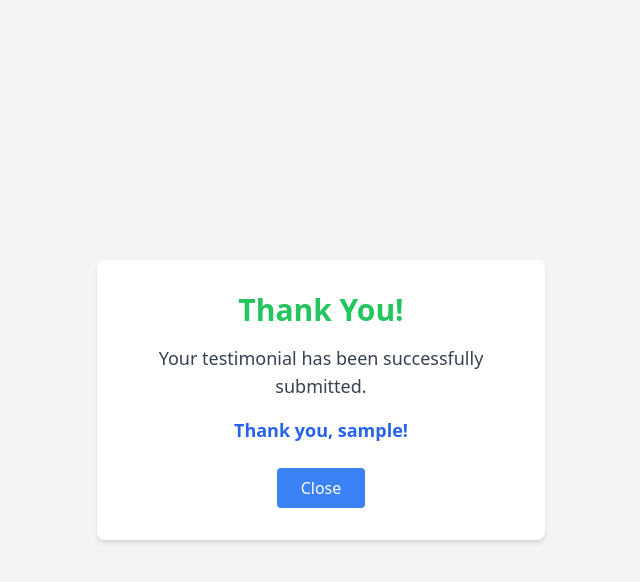
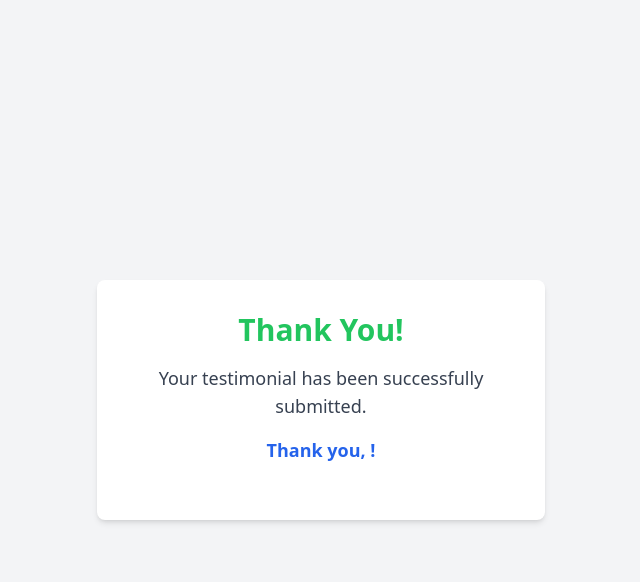
Before and after one commit to sahuashish940/HIREDEASY_TESTIMONIAL, a Flask app: a page that uses templates/thank_you.html in a window 1280 px wide. Shown: the top 582 px of the page, without its empty margins (319-959 px from the left). Run offline with Flask 3, Linux system fonts and the light colour scheme; some libraries are stand-ins or nearby versions.

Commit message:
thank_you update

```diff
--- a/templates/thank_you.html
+++ b/templates/thank_you.html
@@ -10,18 +10,21 @@
     <div class="bg-white p-8 rounded-lg shadow-md text-center max-w-md">
         <h1 class="text-3xl font-bold text-green-500 mb-4">Thank You!</h1>
         <p class="text-lg text-gray-700 mb-4">Your testimonial has been successfully submitted.</p>
-        <p class="text-lg font-semibold text-blue-600 mb-6">Thank you, {{ name }}!</p>
+        <p class="text-lg font-semibold text-blue-600 mb-6">
+            Thank you, <span id="name"></span>!
+        </p>
 
-        <!-- Close Button -->
-        <button onclick="closeWindow()"
-            class="bg-blue-500 text-white font-medium py-2 px-6 rounded hover:bg-blue-600 transition">
-            Close
-        </button>
     </div>
 
     <script>
-        function closeWindow() {
-            window.close(); // Closes the browser tab or window
+        // Extract the name from the URL query parameter
+        const urlParams = new URLSearchParams(window.location.search);
+        const name = urlParams.get('name');
+
+        if (name) {
+            document.getElementById('name').textContent = decodeURIComponent(name);
+        } else {
+            document.getElementById('name').textContent = ""; // Remove 'Guest' default
         }
     </script>
 </body>
```
